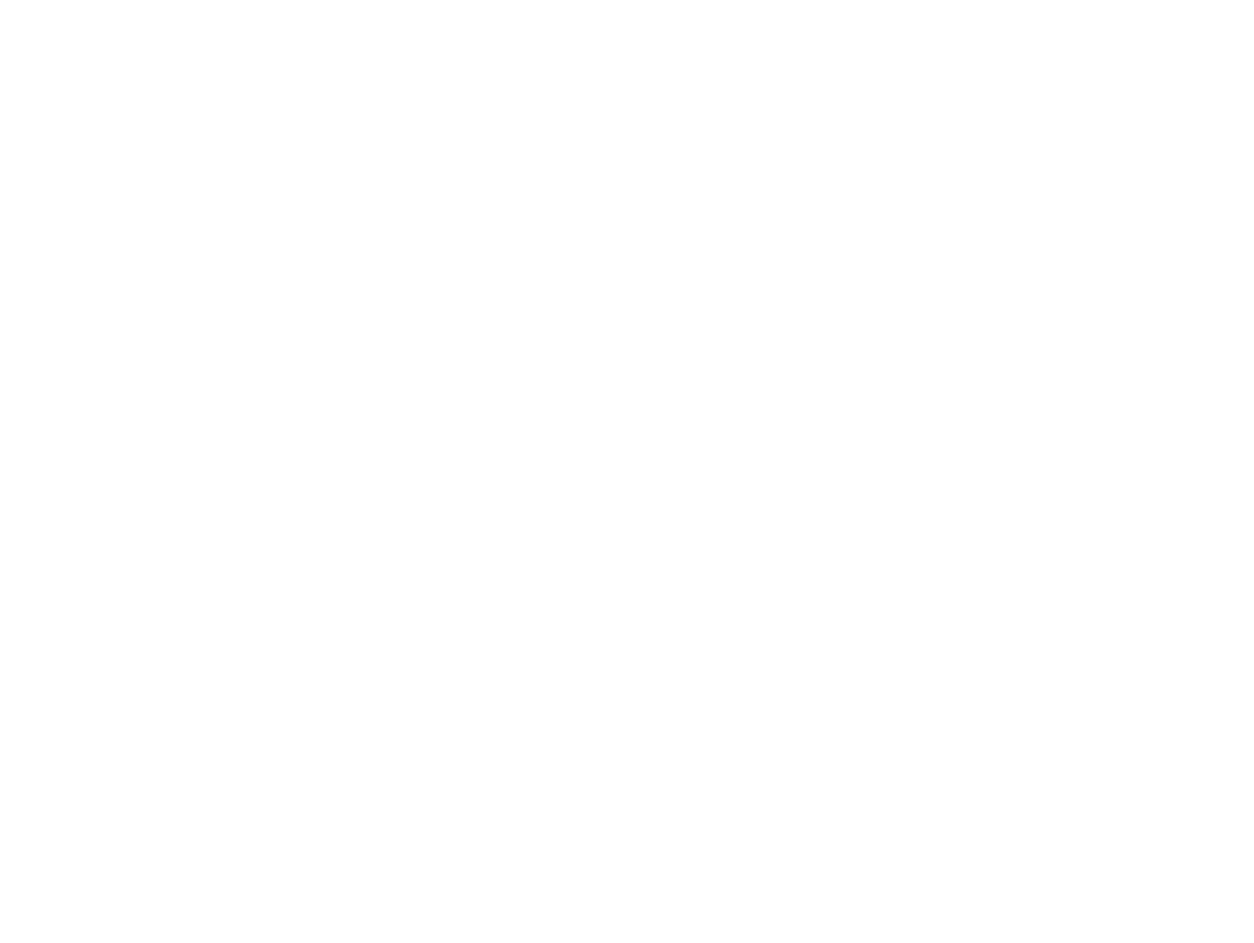
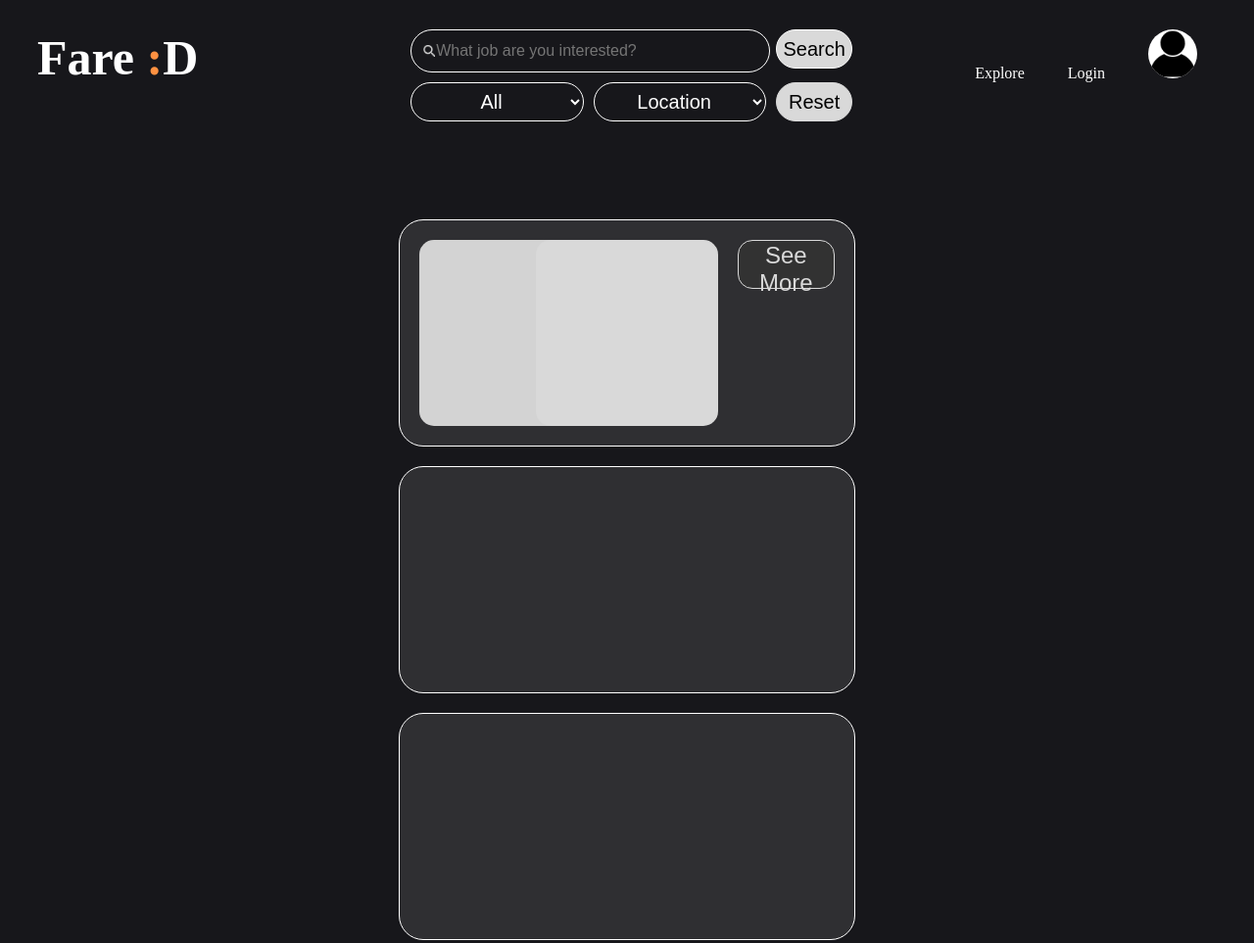
Before and after one commit to BiozW/312WebProject, a website: page public/joblist.html in a window 1280 px wide. Shown: the top 963 px of the page at 98% size. Before the commit the page ends 800 px from the top, so only its background shows below. Drawn offline with Linux system fonts and the light colour scheme.

Commit message:
EDIT: CSS Joblist

```diff
--- /dev/null
+++ b/public/css/joblist.css
@@ -0,0 +1,226 @@
+body {
+    font-family: Kodchasan;
+    background-color: #17171B;
+}
+
+nav {
+    overflow: hidden;
+    display: flex;
+    flex-direction: column;
+    margin-top: 30px;
+    margin-left: 30px;
+    margin-right: 30px;
+}
+
+#nav-main a {
+    top: 50%;
+    bottom: 50%;
+    text-align: center;
+    height: 100%;
+    color: #FFF;
+    padding-left: 20px;
+    padding-right: 20px;
+    font-size: 16px;
+    font-style: normal;
+    text-decoration: none;
+
+}
+
+.nav-container {
+    display: grid;
+	grid-template-columns:  30% auto 30% ;
+	grid-gap: 20px;
+}
+
+#nav-logo {
+    grid-column: 1 / span 1;
+    text-align: left;
+    font-size: 50px;
+    font-style: normal;
+    font-weight: 700;
+    line-height: normal;
+}
+
+#nav-logo a {
+    text-decoration: none;
+    color: #FFF;
+}
+
+#judjud {
+    color: #FF9141;
+}
+
+.nav-search-container {
+    display: grid;
+	grid-template-columns: 40% 40% auto  ;
+	grid-gap: 10px;
+}
+
+#findjobbox {
+    grid-column: 1 / span 2;
+    flex-shrink: 0;
+    padding-right: 25px;
+}
+
+#findjobbox input {
+    background-image: url(/images/searchicon.png);
+    background-repeat: no-repeat;
+    background-position: 12px;
+    background-size: 12px;
+    background-color: #17171B;
+    width: 100%;
+    border-radius: 50px;
+    border: 1px solid #FFF;
+    color: #FF9141;
+    font-size: 16px;
+    padding-left: 25px;
+    height: 40px;
+}
+
+#seacrhbtn {
+    grid-column: 3 / span 1;
+}
+
+#seacrhbtn button {
+    width: 100%;
+    border-radius: 50px;
+    border: 1px solid #FFF;
+    background: #D9D9D9;
+    font-size: 10px;
+    height: 40px;
+    font-size: 20px;
+    cursor: pointer;
+}
+
+#categorybox {
+    grid-column: 1 / span 1;
+}
+
+#categorybox select {
+    display: flex;
+    width: 100%;
+    height: 40px;
+    background-color: #17171B;
+    border: 1px solid #FFF;
+    border-radius: 50px;
+    text-align: center;
+    font-size: 20px;
+    color: #FFF;
+}
+
+#locationbox {
+    grid-column: 2 / span 1;
+}
+
+#locationbox select {
+    display: flex;
+    width: 100%;
+    height: 40px;
+    background-color: #17171B;
+    border: 1px solid #FFF;
+    border-radius: 50px;
+    text-align: center;
+    font-size: 20px;
+    color: #FFF;
+}
+
+#resetbtn {
+    grid-column: 3 / span 1;
+}
+
+#resetbtn button {
+    width: 100%;
+    border-radius: 50px;
+    border: 1px solid #D9D9D9;
+    background: #D9D9D9;
+    font-size: 10px;
+    height: 40px;
+    font-size: 20px;
+    cursor: pointer;
+}
+
+#nav-main {
+    text-align: right;
+}
+
+#Portrait {
+    width: 50px;
+    background-color: #FFF;
+    border-radius: 50%;
+
+}
+
+.main-container {
+    margin-top: 100px;
+    display: grid;
+	grid-template-columns: 30% auto 30%  ;
+	grid-gap: 20px;
+}
+
+.main-container > div {
+    border: 1px solid #FFF;
+    border-radius: 25px;
+    background: rgba(255, 255, 255, 0.10);
+    height: 230px;
+}
+
+.joblist {
+    grid-column: 2 / span 1;
+    display: grid;
+	grid-template-columns: 30% auto 30%  ;
+}
+
+#job-img {
+    grid-column: 1 / span 1;
+    margin: 20px 0 20px 20px;
+    width: 180px;
+    flex-shrink: 0;
+    border-radius: 15px;
+    background: url(<path-to-image>), lightgray 50% / cover no-repeat;
+}
+
+#job-shortdetail {
+    grid-column: 2 / span 1;
+    margin: 20px 0 20px 0 ;
+    width: auto;
+    flex-shrink: 0;
+    border-radius: 15px;
+    background-color: #D9D9D9;
+}
+
+#seemore-btn {
+    grid-column: 3 / span 1;
+    margin: 20px;
+    text-align: right;
+}
+
+#seemore-btn button {
+    width: auto;
+    height: 50px;
+    flex-shrink: 0;
+    border-radius: 15px;
+    border: 1px solid #D9D9D9;
+    color: #D9D9D9;
+    background: rgb(50, 50, 50) 20% / cover no-repeat;
+    text-align: center;
+    font-size: 24px;
+    font-style: normal;
+    font-weight: 400;
+    line-height: normal;
+
+}
+
+footer {
+    display: flex;
+    position: relative;
+    bottom: 0%;
+    width: 100%;
+    height: 50px;
+    flex-direction: column;
+    justify-content: center;
+    color: #D9D9D9;
+    text-align: center;
+    font-size: 12px;
+    font-style: normal;
+    line-height: normal;
+}
--- /dev/null
+++ b/public/css/profile.css
@@ -0,0 +1,77 @@
+body {
+    font-family: Kodchasan;
+    background-color: #17171B;
+}
+
+nav {
+    overflow: hidden;
+    display: flex;
+    flex-direction: column;
+    margin-top: 30px;
+    margin-left: 30px;
+    margin-right: 30px;
+}
+
+.nav-container {
+    display: grid;
+	grid-template-columns:  30% auto 30% ;
+	grid-gap: 30px;
+}
+
+#nav-logo {
+    grid-column: 1 / span 1;
+    text-align: left;
+    font-size: 50px;
+    font-style: normal;
+    font-weight: 700;
+    line-height: normal;
+}
+
+#nav-logo a {
+    text-decoration: none;
+    color: #FFF;
+}
+
+#judjud {
+    color: #FF9141;
+}
+
+#nav-main {
+    grid-column: 3 / span 1;
+    text-align: right;
+    font-size: 16px;
+    font-style: normal;
+    line-height: normal;
+}
+
+#nav-main a {
+    text-align: center;
+    height: 70px;
+    color: #FFF;
+    padding-left: 20px;
+    padding-right: 20px;
+    font-size: 16px;
+    font-style: normal;
+    text-decoration: none;
+}
+
+#Portrait {
+    width: 50px;
+    background-color: #FFF;
+    border-radius: 50%;
+}
+
+footer {
+    display: flex;
+    position: relative;
+    bottom: 0%;
+    width: 100%;
+    height: 100px;
+    flex-direction: column;
+    justify-content: center;
+    color: #D9D9D9;
+    text-align: center;
+    font-size: 12px;
+    font-style: normal;
+    line-height: normal;
+}
--- a/public/css/registor.css
+++ b/public/css/registor.css
@@ -162,6 +162,7 @@ nav {
     color: #1E1E1E;
     font-size: 24px;
     cursor: pointer;
+    margin-bottom: 100px;
 }
 
 #forgotpassbox {
@@ -196,7 +197,7 @@ nav {
 #loginbox {
     grid-column: 3 / span 1;
     margin-top: 60px;
-
+    margin-bottom: 100px;
 }
 
 #loginbox button{
--- a/public/css/stylemain.css
+++ /dev/null
@@ -1,48 +0,0 @@
-body {
-    font-family: Arial, sans-serif;
-    margin: 0;
-    padding: 0;
-    background-color: #17171B;
-}
-
-header {
-    background-color: #333;
-    color: white;
-    padding: 10px;
-    display: flex;
-    justify-content: space-between;
-    align-items: center;
-}
-
-.nav-container {
-    width: 97%;
-	display: grid;
-	grid-template-columns: 30% auto 30%;
-    grid-gap: 30px;
-}
-
-#search {
-    margin-left: 20px;
-}
-
-#login-btn {
-    margin-right: 20px;
-    cursor: pointer;
-}
-
-#navigator {
-    list-style-type: none;
-    margin: 0;
-    padding: 0;
-    display: inline;
-}
-
-li {
-    float: left;
-  }
-
-  a {
-    display: block;
-    padding: 8px;
-    background-color: #dddddd;
-  }
--- a/public/joblist.html
+++ b/public/joblist.html
@@ -3,9 +3,86 @@
 <head>
     <meta charset="UTF-8">
     <meta name="viewport" content="width=device-width, initial-scale=1.0">
-    <title>Document</title>
+    <link rel="icon" href="/images/Icon.png" type="image/F-icon">
+    <link rel="stylesheet" href="css/joblist.css">
+    <title>Fare :D | Explore</title>
 </head>
 <body>
+    <nav class="nav-container">
+        <div id="nav-logo" >
+            <a href="/public/index.html">
+                <span>Fare <span id="judjud">:</span>D
+            </span>
+            </a>
+        </div>
+        <div class="nav-search-container">
+            <div id="findjobbox">
+                <input type="text" value="" placeholder="What job are you interested?" >
+            </div>
+            <div id="seacrhbtn">
+                <button>Search</button>
+            </div>
+            <div id="categorybox">
+                <select name="category-job" id="category-job">
+                    <option value="0">All</option>
+                    <option value="1">Delivery</option>
+                    <option value="2">Part Time</option>
+                    <option value="3">Full Time</option>
+                </select>
+            </div>
+            <div id="locationbox">
+                <select name="location-job" id="location-job">
+                    <option value="0">Location</option>
+                    <option value="1">Bangkok</option>
+                    <option value="2">Chanthaburi</option>
+                </select>
+            </div>
+            <div id="resetbtn">
+                <button>Reset</button>
+            </div>
+        </div>
+        <div id="nav-main">
+            <a href="joblist.html" >Explore</a>
+            <a href="login.html" >Login</a>
+            <a href="profile.html">
+                <img id="Portrait" src="/images/userbaseicon.png" >
+            </a>
+        </div>
+    </nav>
+    <main class="main-container">
+        <div class="joblist">
+            <div id="job-img">
+            </div>
+            <div id="job-shortdetail">
+                <div id="job-name">
 
+                </div>
+                <div id="job-shorttext">
+
+                </div>
+                <div id="job-company">
+
+                </div>
+                <div id="job-location">
+
+                </div>
+            </div>
+            <div id="seemore-btn">
+                <button>See More</button>
+            </div>
+        </div>
+        <div class="joblist"></div>
+        <div class="joblist"></div>
+        <div class="joblist"></div>
+        <div class="joblist"></div>
+        <div class="joblist"></div>
+        <div class="joblist"></div>
+        <div class="joblist"></div>
+        <div class="joblist"></div>
+        <div class="joblist"></div>
+    </main>
+    <footer>
+        <span>Copyright ©2023 Fare-D Studio. All rights reserved.</span>
+    </footer>
 </body>
 </html>
```
Also changed, not shown: public/css/style.css (deleted, +0 -28 lines), public/index.html (+3 -1 lines), public/profile.html (added, +85 -0 lines), public/register.html (+2 -1 lines).
